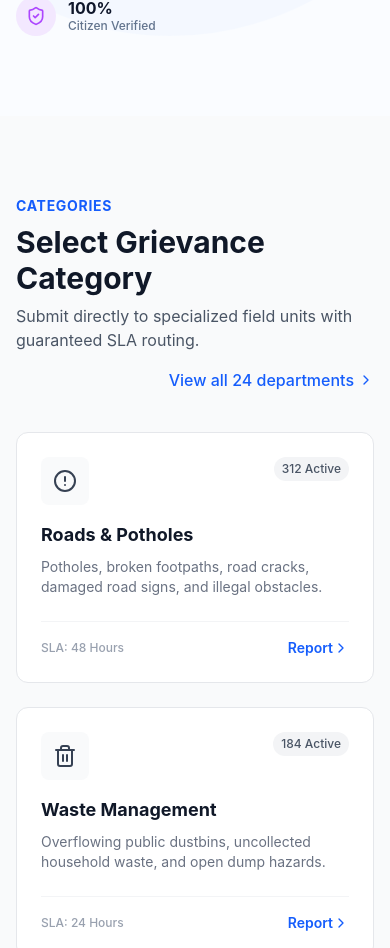
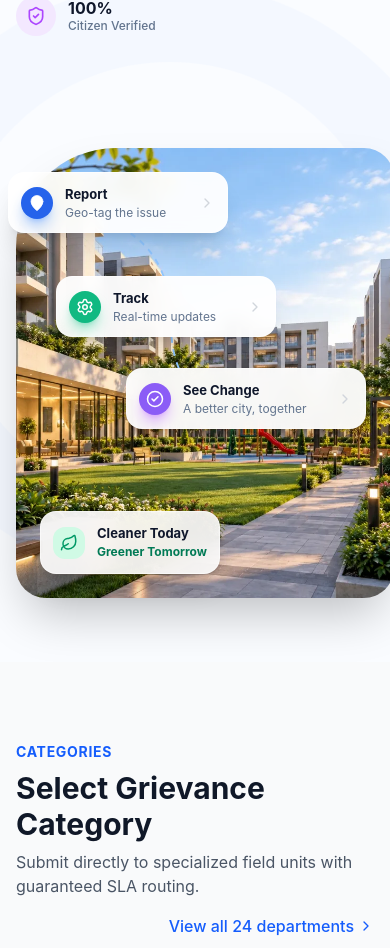
Before and after one commit to Aryan6000/tezhack-2026-project, a React (Vite) app: page / in a window 390 px wide. Shown: the part 931-1879 px from the top of the page. Built offline with nearby package versions, Linux system fonts and the light colour scheme; no server answers.

Commit message:
updated mobile version of the website

```diff
--- a/src/pages/Home.jsx
+++ b/src/pages/Home.jsx
@@ -145,14 +145,14 @@ const Hero = () => {
           </div>
 
           {/* Right Column / Image Area */}
-          <div className="relative h-full min-h-[600px] hidden lg:block z-10">
+          <div className="relative h-[450px] sm:h-[550px] lg:h-full lg:min-h-[600px] mt-8 lg:mt-0 z-10">
             {/* Main Image */}
-            <div className="absolute inset-0 right-[-50px] bg-gray-100 rounded-[40px] rounded-tl-[160px] overflow-hidden shadow-2xl">
+            <div className="absolute inset-0 right-[-20px] lg:right-[-50px] bg-gray-100 rounded-[30px] lg:rounded-[40px] rounded-tl-[100px] lg:rounded-tl-[160px] overflow-hidden shadow-2xl">
               <img src="/hero-image.webp" alt="Clean City" className="w-full h-full object-cover" />
             </div>
 
             {/* Connecting SVG Line */}
-            <svg className="absolute top-20 -left-6 w-full h-full pointer-events-none text-blue-300 z-10" viewBox="0 0 400 400" preserveAspectRatio="none">
+            <svg className="absolute top-10 lg:top-20 -left-6 w-full h-full pointer-events-none text-blue-300 z-10" viewBox="0 0 400 400" preserveAspectRatio="none">
               <path
                 d="M 50 20 Q 200 20 200 120 T 350 180"
                 fill="none"
@@ -165,51 +165,49 @@ const Hero = () => {
             {/* Floating Cards (positioned absolute) */}
 
             {/* Report */}
-            <div className="absolute top-12 -left-8 bg-white/95 backdrop-blur rounded-2xl p-4 shadow-xl flex items-center gap-4 w-64 border border-white/40 z-20 hover:-translate-y-1 transition-transform">
-              <div className="w-10 h-10 rounded-full bg-[#2563eb] flex items-center justify-center text-white shrink-0 shadow-lg shadow-blue-500/40">
-                <MapPin size={20} fill="currentColor" strokeWidth={1} />
+            <div className="absolute top-6 lg:top-12 -left-2 lg:-left-8 bg-white/95 backdrop-blur rounded-2xl p-3 lg:p-4 shadow-xl flex items-center gap-3 lg:gap-4 w-[220px] lg:w-64 border border-white/40 z-20 hover:-translate-y-1 transition-transform">
+              <div className="w-8 h-8 lg:w-10 lg:h-10 rounded-full bg-[#2563eb] flex items-center justify-center text-white shrink-0 shadow-lg shadow-blue-500/40">
+                <MapPin size={18} className="lg:w-5 lg:h-5" fill="currentColor" strokeWidth={1} />
               </div>
               <div>
-                <div className="font-bold text-slate-900 text-sm">Report</div>
-                <div className="text-[13px] text-slate-500">Geo-tag the issue</div>
+                <div className="font-bold text-slate-900 text-[13px] lg:text-sm">Report</div>
+                <div className="text-[12px] lg:text-[13px] text-slate-500 leading-tight">Geo-tag the issue</div>
               </div>
               <ChevronRight size={16} className="text-gray-300 ml-auto" />
             </div>
 
             {/* Track */}
-            <div className="absolute top-48 left-16 bg-white/95 backdrop-blur rounded-2xl p-4 shadow-xl flex items-center gap-4 w-64 border border-white/40 z-20 hover:-translate-y-1 transition-transform">
-              <div className="w-10 h-10 rounded-full bg-[#10b981] flex items-center justify-center text-white shrink-0 shadow-lg shadow-emerald-500/40">
-                <Settings size={20} />
+            <div className="absolute top-32 lg:top-48 left-10 lg:left-16 bg-white/95 backdrop-blur rounded-2xl p-3 lg:p-4 shadow-xl flex items-center gap-3 lg:gap-4 w-[220px] lg:w-64 border border-white/40 z-20 hover:-translate-y-1 transition-transform">
+              <div className="w-8 h-8 lg:w-10 lg:h-10 rounded-full bg-[#10b981] flex items-center justify-center text-white shrink-0 shadow-lg shadow-emerald-500/40">
+                <Settings size={18} className="lg:w-5 lg:h-5" />
               </div>
               <div>
-                <div className="font-bold text-slate-900 text-sm">Track</div>
-                <div className="text-[13px] text-slate-500">Real-time updates</div>
+                <div className="font-bold text-slate-900 text-[13px] lg:text-sm">Track</div>
+                <div className="text-[12px] lg:text-[13px] text-slate-500 leading-tight">Real-time updates</div>
               </div>
               <ChevronRight size={16} className="text-gray-300 ml-auto" />
             </div>
 
             {/* See Change */}
-            <div className="absolute top-[280px] right-6 bg-white/95 backdrop-blur rounded-2xl p-4 shadow-xl flex items-center gap-4 w-72 border border-white/40 z-20 hover:-translate-y-1 transition-transform">
-              <div className="w-10 h-10 rounded-full bg-[#8b5cf6] flex items-center justify-center text-white shrink-0 shadow-lg shadow-purple-500/40">
-                <CheckCircle2 size={20} />
+            <div className="absolute top-[220px] lg:top-[280px] right-2 lg:right-6 bg-white/95 backdrop-blur rounded-2xl p-3 lg:p-4 shadow-xl flex items-center gap-3 lg:gap-4 w-[240px] lg:w-72 border border-white/40 z-20 hover:-translate-y-1 transition-transform">
+              <div className="w-8 h-8 lg:w-10 lg:h-10 rounded-full bg-[#8b5cf6] flex items-center justify-center text-white shrink-0 shadow-lg shadow-purple-500/40">
+                <CheckCircle2 size={18} className="lg:w-5 lg:h-5" />
               </div>
               <div>
-                <div className="font-bold text-slate-900 text-sm">See Change</div>
-                <div className="text-[13px] text-slate-500">A better city, together</div>
+                <div className="font-bold text-slate-900 text-[13px] lg:text-sm">See Change</div>
+                <div className="text-[12px] lg:text-[13px] text-slate-500 leading-tight">A better city, together</div>
               </div>
               <ChevronRight size={16} className="text-gray-300 ml-auto" />
             </div>
 
-
-
             {/* Bottom Badge */}
-            <div className="absolute bottom-16 left-12 bg-white/90 backdrop-blur-md rounded-2xl p-4 shadow-xl flex items-center gap-4 border border-white/50 z-20">
-              <div className="w-10 h-10 rounded-xl bg-emerald-100 flex items-center justify-center shrink-0">
-                <Leaf size={20} className="text-emerald-600" />
+            <div className="absolute bottom-6 lg:bottom-16 left-6 lg:left-12 bg-white/90 backdrop-blur-md rounded-2xl p-3 lg:p-4 shadow-xl flex items-center gap-3 lg:gap-4 border border-white/50 z-20">
+              <div className="w-8 h-8 lg:w-10 lg:h-10 rounded-xl bg-emerald-100 flex items-center justify-center shrink-0">
+                <Leaf size={18} className="lg:w-5 lg:h-5 text-emerald-600" />
               </div>
               <div>
-                <div className="font-bold text-slate-900 text-sm">Cleaner Today</div>
-                <div className="text-sm text-emerald-700 font-bold">Greener Tomorrow</div>
+                <div className="font-bold text-slate-900 text-[13px] lg:text-sm">Cleaner Today</div>
+                <div className="text-[12px] lg:text-sm text-emerald-700 font-bold">Greener Tomorrow</div>
               </div>
             </div>
           </div>
```
